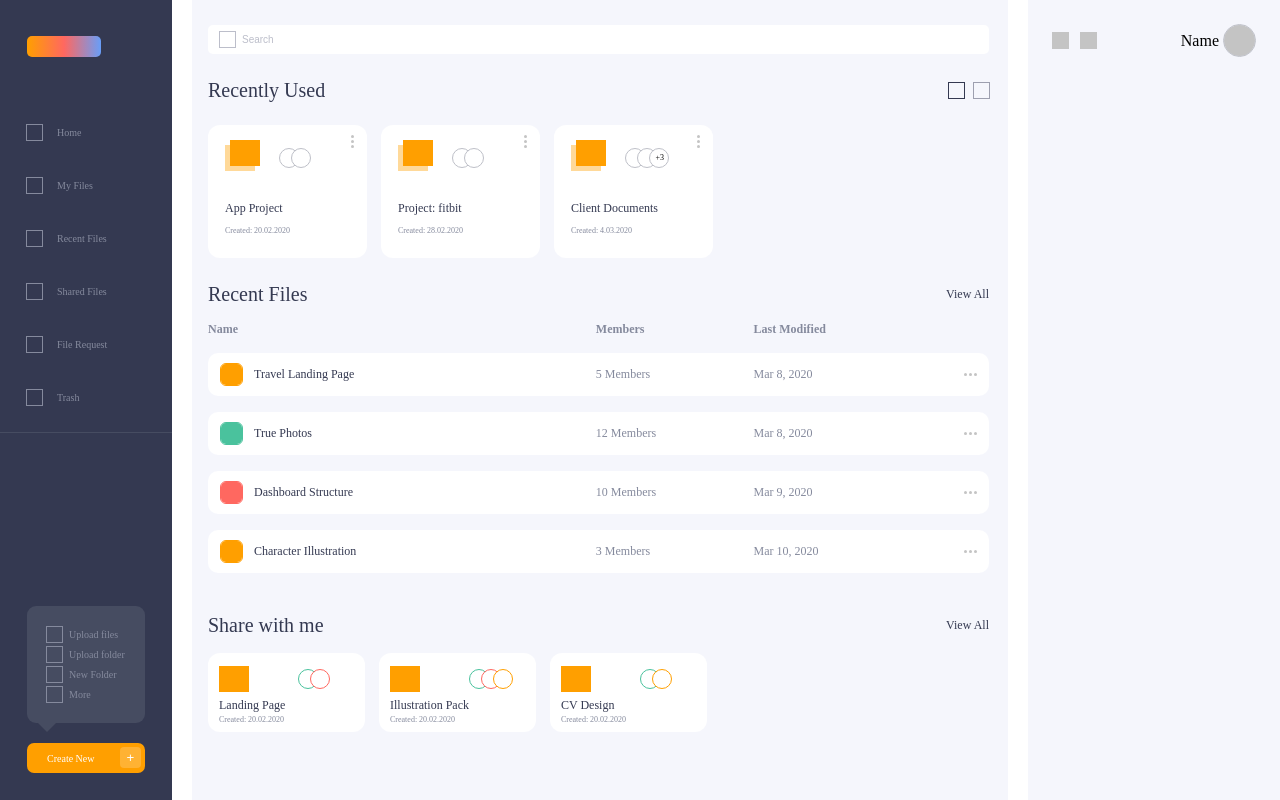
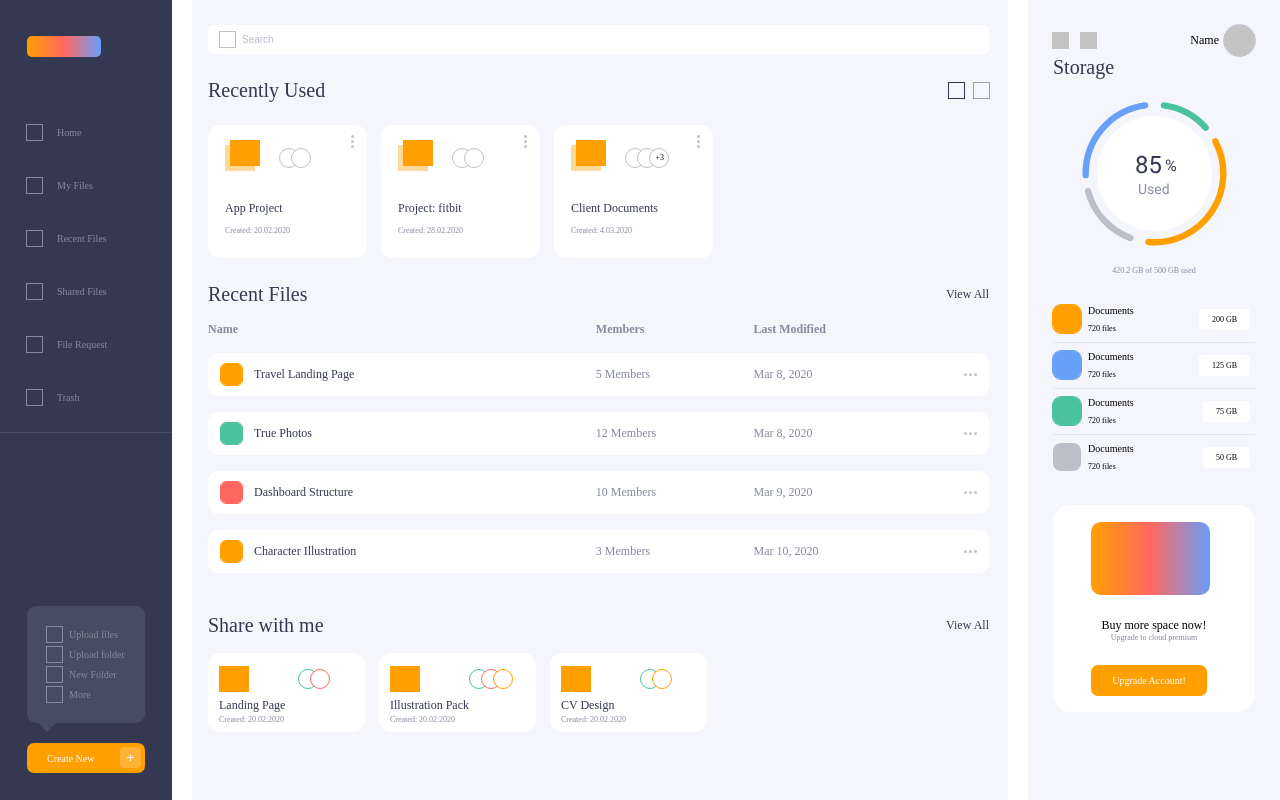
Before and after one commit to ravnhq/react-nerdery-css-layout-challenge, a React (Vite) app: page / in a window 1280 px wide. Built offline with nearby package versions, Linux system fonts and the light colour scheme.

Commit message:
feat: build storage build storage component from simple components

```diff
--- a/src/App.css
+++ b/src/App.css
@@ -16,7 +16,70 @@
     --light-gray-bg: #9D9FAF;
     --green-bg: #4AC29D;
     --light-blue-bg: #689FF8;
+    --gray-separation: #E0E7F1;
+}
 
+.flex{
+    display: flex;
+}
+.relative{
+    position: relative;
+}
+.absolute{
+    position: absolute;
+}
+
+.fs-8{
+    font-size: 8px;
+}
+.fs-10{
+    font-size: 10px;
+}
+.fs-12{
+    font-size: 12px;
+}
+.mt-30{
+    margin-top: 30px;
+}
+.mt-10{
+    margin-top:10px
+}
+.mt-6{
+    margin-top: 6px;
+}
+.mt-2{
+    margin-top: 2px;
+}
+
+.left-5{
+    left: 5px;
+}
+.-top-5{
+    top: -5px;
+}
+.-top-10{
+    top:-10px;
+}
+.right-0{
+    right:0;
+}
+.gap-7{
+    gap:7px;
+}
+.gap-8{
+    gap: 8px;
+}
+.gap-25{
+    gap: 25px;
+}
+.gap-50{
+    gap:50px
+}
+.alignCenter{
+    align-items: center;
+}
+.flexColumn{
+    flex-direction: column;
 }
 
 .layout{
--- a/src/App.tsx
+++ b/src/App.tsx
@@ -8,6 +8,7 @@ import Icon from "./icon/Icon";
 import RectangleSmall from "./rectangle/RectangleSmall";
 import Section from "./section/Section";
 import SideBar from "./sideBar/SideBar";
+import Storage from "./storage/Storage";
 
 const tableData = [
   { name: "Travel Landing Page", members: 5, date: "Mar 8, 2020", type: 0 },
@@ -107,9 +108,10 @@ function App() {
             <Icon full={true}></Icon>
           </div>
           <div className="flex center gap-1">
-            <span>Name</span> <Circle />
+            <span className="fs-12">Name</span> <Circle />
           </div>
         </div>
+        <Storage />
       </div>
     </div>
   );
--- /dev/null
+++ b/src/storage/Storage.css
@@ -0,0 +1,11 @@
+.portion-block{
+background-color: blue;
+border-radius: 50%;
+height: 100%;
+position: absolute;
+width: 100%;
+/*clip: rect(0px, 200px,200px,100px);
+height: 100%;
+position: absolute;
+width: 100%;*/
+}
--- /dev/null
+++ b/src/storage/Storage.tsx
@@ -0,0 +1,172 @@
+import React, { useRef, useEffect } from "react";
+import "./Storage.css";
+import ChartDonut from "../chartDonut/ChartDonut";
+import RoundedSquare from "../roundedSquare/RoundedSquare";
+import Rectangle from "../rectangle/Rectangle";
+import Button from "../button/Button";
+import UpgradeAdd from "../add/UpgradeAdd";
+import FileList from "../file/FileList";
+
+const Storage = () => {
+  const fileData = [
+    { name: "Documents", filesAmount: 720, fileSize: 200, type: 0 },
+    { name: "Documents", filesAmount: 720, fileSize: 125, type: 3 },
+    { name: "Documents", filesAmount: 720, fileSize: 75, type: 1 },
+    { name: "Documents", filesAmount: 720, fileSize: 50, type: 4 },
+  ];
+  return (
+    <div>
+      <p style={{ fontSize: "20px", color: "var(--sidebar-bg)" }}>Storage</p>
+      <div
+        style={{
+          display: "flex",
+          flexDirection: "column",
+          alignItems: "center",
+          gap: "20px",
+        }}
+      >
+        <div
+          style={{
+            display: "flex",
+            justifyContent: "center",
+            marginTop: "23px",
+          }}
+        >
+          <ChartDonut />
+        </div>
+        <p style={{ fontSize: "8px", color: "var(--gray-fc)" }}>
+          420.2 GB of 500 GB used
+        </p>
+      </div>
+      <FileList data={fileData} />
+      {/* <div
+        className="flex spaceBetween"
+        style={{
+          alignItems: "center",
+          paddingBottom: "9px",
+          borderBottom: "1px solid var(--gray-separation)",
+          marginTop: "30px",
+        }}
+      >
+        <div className="flex" style={{ gap: "7px" }}>
+          <RoundedSquare color="orange" size="large"></RoundedSquare>
+          <div
+            style={{
+              display: "flex",
+              flexDirection: "column",
+            }}
+            className="spaceBetween"
+          >
+            <p style={{ fontSize: "10px" }}>Documents</p>
+            <p style={{ fontSize: "8px" }}>720 files</p>
+          </div>
+        </div>
+        <div>
+          <div
+            style={{
+              background: "white",
+              fontSize: "8px",
+              borderRadius: "4px",
+              padding: "6px 13px",
+              fontWeight: "500",
+              marginRight: "5px",
+            }}
+          >
+            <p>200 GB</p>
+          </div>
+        </div>
+      </div> */}
+      <UpgradeAdd />
+      {/* <div
+        style={{
+          backgroundColor: "white",
+          padding: "17px 38px",
+          borderRadius: "18px",
+          marginTop: "34px",
+          display: "flex",
+          flexDirection: "column",
+          gap: "23px",
+        }}
+      >
+        <Rectangle size="large"></Rectangle>
+        <div style={{ textAlign: "center" }}>
+          <p style={{ fontSize: "12px" }}>Buy more space now!</p>
+          <p style={{ fontSize: "8px", color: "var(--gray-fc)" }}>
+            Upgrade to cloud premium
+          </p>
+        </div>
+        <div style={{ height: "30px", fontSize: "10px", width: "116px" }}>
+          <Button>Upgrade Account!</Button>
+        </div>
+      </div> */}
+    </div>
+  );
+  //   const canvasRef = useRef<HTMLCanvasElement>(null);
+  //   const draw = (ctx: CanvasRenderingContext2D) => {
+  //     ctx.fillStyle = "#000000";
+  //     //   context.fillRect(0, 0, context.canvas.width, context.canvas.height);
+  //     ctx.beginPath();
+  //     ctx.arc(20, 20, 20, 0, 0.5 * 2 * Math.PI);
+  //     ctx.fill();
+  //   };
+  //   useEffect(() => {
+  //     const canvas = canvasRef.current;
+  //     if (!canvas) return;
+  //     const context = canvas.getContext("2d");
+  //     if (!context) return;
+  //     draw(context);
+  //   }, []);
+
+  //   return <canvas ref={canvasRef} height={139} width={139}></canvas>;
+};
+
+export default Storage;
+
+{
+  /* <svg version="1.1" width="1000" height="600" viewBox="0 0 16 9">
+        <rect
+          x="1"
+          y="1"
+          width="4"
+          height="2"
+          fill="silver"
+          stroke="black"
+          stroke-width="0.1"
+          ry="1"
+          rx="1"
+        />
+      </svg> */
+}
+{
+  /* <svg width={139} height={139}>
+        <path
+          d="M 10 10 C 20 20 10 20 50 10"
+          stroke="black"
+          strokeLinecap="round"
+          strokeWidth={5}
+        />
+      </svg> */
+}
+{
+  /* <div
+        style={{
+          position: "relative",
+          width: "139px",
+          height: "139px",
+          margin: "0 auto 2em",
+          borderRadius: "100%",
+          backgroundColor: "red",
+        }}
+      >
+        <div id="part1" className="portion-block">
+          <div className="circle"></div>
+        </div>
+        <div id="part2" className="portion-block">
+          <div className="circle"></div>
+        </div>
+        <div id="part3" className="portion-block">
+          <div className="circle"></div>
+        </div>
+        <p className="center"></p>
+      </div> */
+}
```
